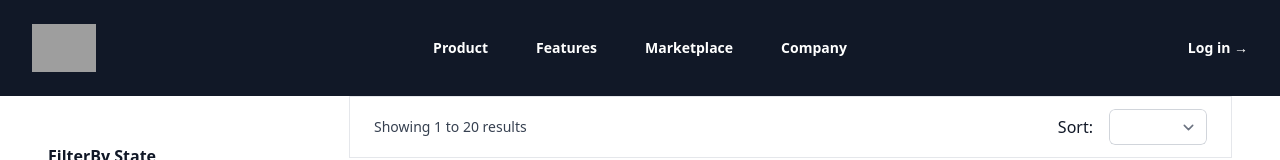
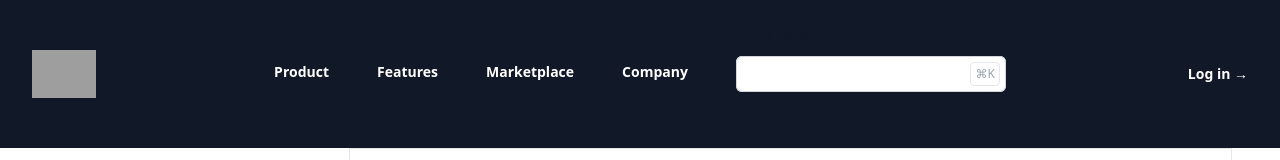
Before and after one commit to olakunle-exxdee/junto-monto-frontend, a React (Vite) app: page /111 in a window 1280 px wide. Shown: the top 160 px of the page. Built offline with nearby package versions, Linux system fonts and the light colour scheme; data requests are answered from the project's data file; grey boxes are pictures that could not be loaded.

Commit message:
pagination and filter works yeah x22

```diff
--- a/src/components/Header.tsx
+++ b/src/components/Header.tsx
@@ -36,15 +36,35 @@
             <Bars3Icon className='h-6 w-6' aria-hidden='true' />
           </button>
         </div>
-        <div className='hidden lg:flex lg:gap-x-12'>
+        <div className='hidden lg:flex lg:gap-x-12 mb-8'>
           {navigation.map((item) => (
             <a
               key={item.name}
               href={item.href}
-              className='text-sm font-semibold leading-6 text-white'>
+              className='text-sm mt-9 font-semibold leading-6 text-white'>
               {item.name}
             </a>
           ))}
+          <div>
+            <label
+              htmlFor='search'
+              className='block text-sm font-medium leading-6 text-gray-900'>
+              Quick search
+            </label>
+            <div className='relative mt-2 flex items-center'>
+              <input
+                type='text'
+                name='search'
+                id='search'
+                className='block w-full rounded-md border-0 py-1.5 pr-14 text-gray-900 shadow-sm ring-1 ring-inset ring-gray-300 placeholder:text-gray-400 focus:ring-2 focus:ring-inset focus:ring-indigo-600 sm:text-sm sm:leading-6'
+              />
+              <div className='absolute inset-y-0 right-0 flex py-1.5 pr-1.5'>
+                <kbd className='inline-flex items-center rounded border border-gray-200 px-1 font-sans text-xs text-gray-400'>
+                  ⌘K
+                </kbd>
+              </div>
+            </div>
+          </div>
         </div>
         <div className='hidden lg:flex lg:flex-1 lg:justify-end'>
           <a href='#' className='text-sm font-semibold leading-6 text-white'>
@@ -87,6 +107,27 @@
                     {item.name}
                   </a>
                 ))}
+
+                <div>
+                  <label
+                    htmlFor='search'
+                    className='block text-sm font-medium leading-6 text-gray-900'>
+                    Quick search
+                  </label>
+                  <div className='relative mt-2 flex items-center'>
+                    <input
+                      type='text'
+                      name='search'
+                      id='search'
+                      className='block w-full rounded-md border-0 py-1.5 pr-14 text-gray-900 shadow-sm ring-1 ring-inset ring-gray-300 placeholder:text-gray-400 focus:ring-2 focus:ring-inset focus:ring-indigo-600 sm:text-sm sm:leading-6'
+                    />
+                    <div className='absolute inset-y-0 right-0 flex py-1.5 pr-1.5'>
+                      <kbd className='inline-flex items-center rounded border border-gray-200 px-1 font-sans text-xs text-gray-400'>
+                        ⌘K
+                      </kbd>
+                    </div>
+                  </div>
+                </div>
               </div>
               <div className='py-6'>
                 <a
--- /dev/null
+++ b/src/components/Loader.tsx
@@ -0,0 +1,24 @@
+const Loader = () => {
+  return (
+    <div role='status' className='flex items-center justify-center h-screen'>
+      <svg
+        aria-hidden='true'
+        className='w-8 h-8 mr-2 text-gray-200 animate-spin dark:text-gray-600 fill-blue-600'
+        viewBox='0 0 100 101'
+        fill='none'
+        xmlns='http://www.w3.org/2000/svg'>
+        <path
+          d='M100 50.5908C100 78.2051 77.6142 100.591 50 100.591C22.3858 100.591 0 78.2051 0 50.5908C0 22.9766 22.3858 0.59082 50 0.59082C77.6142 0.59082 100 22.9766 100 50.5908ZM9.08144 50.5908C9.08144 73.1895 27.4013 91.5094 50 91.5094C72.5987 91.5094 90.9186 73.1895 90.9186 50.5908C90.9186 27.9921 72.5987 9.67226 50 9.67226C27.4013 9.67226 9.08144 27.9921 9.08144 50.5908Z'
+          fill='currentColor'
+        />
+        <path
+          d='M93.9676 39.0409C96.393 38.4038 97.8624 35.9116 97.0079 33.5539C95.2932 28.8227 92.871 24.3692 89.8167 20.348C85.8452 15.1192 80.8826 10.7238 75.2124 7.41289C69.5422 4.10194 63.2754 1.94025 56.7698 1.05124C51.7666 0.367541 46.6976 0.446843 41.7345 1.27873C39.2613 1.69328 37.813 4.19778 38.4501 6.62326C39.0873 9.04874 41.5694 10.4717 44.0505 10.1071C47.8511 9.54855 51.7191 9.52689 55.5402 10.0491C60.8642 10.7766 65.9928 12.5457 70.6331 15.2552C75.2735 17.9648 79.3347 21.5619 82.5849 25.841C84.9175 28.9121 86.7997 32.2913 88.1811 35.8758C89.083 38.2158 91.5421 39.6781 93.9676 39.0409Z'
+          fill='currentFill'
+        />
+      </svg>
+      <span className='sr-only'>Loading...</span>
+    </div>
+  );
+};
+
+export default Loader;
--- a/src/components/Wrapper.tsx
+++ b/src/components/Wrapper.tsx
@@ -4,6 +4,7 @@
 import FilterSiderBar from './SideBar';
 import { Root } from '../vite-env';
 import ErrorPage from './ErrorPage';
+import Loader from './Loader';
 
 function Wrapper() {
   const [data, loading, error] = useData();
@@ -54,7 +55,7 @@
   };
 
   if (error) return <ErrorPage />;
-  if (loading) return <h1>Loading.....</h1>;
+  if (loading) return <Loader />;
   return (
     <div className='grid grid-cols-1 gap-5 px-12 sm:grid-cols-1 md:grid-cols-4 lg:grid-cols-4'>
       <FilterSiderBar filterByState={onSelectState} />
```
